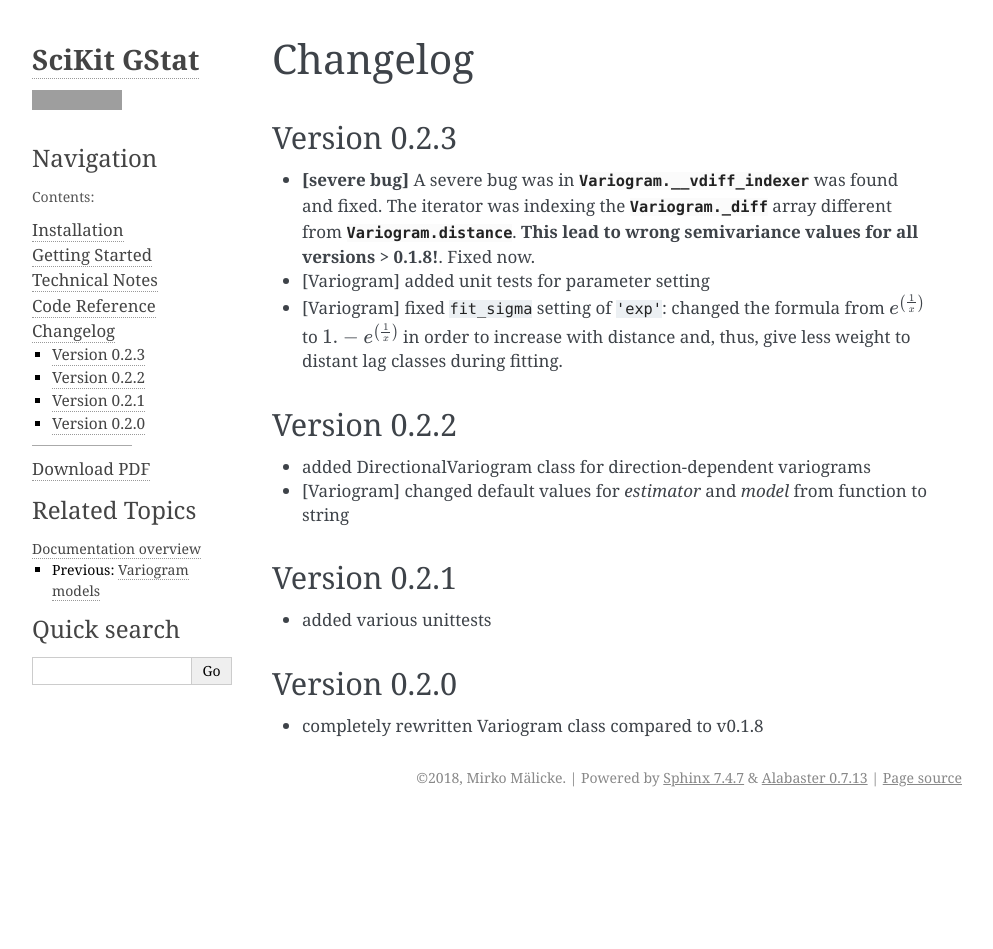
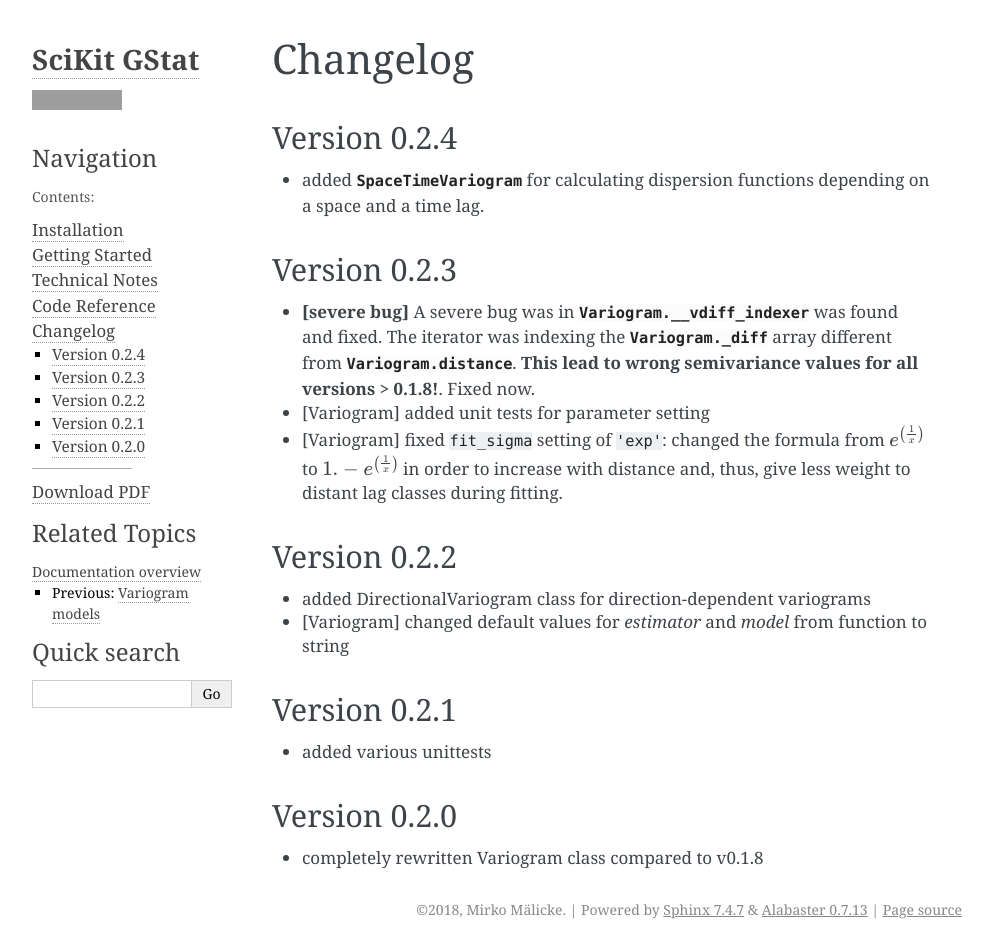
Before and after one commit to mmaelicke/scikit-gstat, a Sphinx documentation site: the page built from docs/changelog.rst, in a window 1280 px wide. Shown: the whole page, without its empty margins (148-1141 px from the left). Built offline with Sphinx 7.4.7, drawn with Linux system fonts in a browser that asks for light colours; pages that are not in the unit, such as notebooks, are missing from menus; before the commit the page ends 900 px from its top, so only the background shows below that; grey boxes are pictures that could not be loaded.

Commit message:
added first code reference for SpaceTimeVariogram

```diff
--- a/docs/changelog.rst
+++ b/docs/changelog.rst
@@ -1,6 +1,12 @@
 =========
 Changelog
 =========
+
+Version 0.2.4
+=============
+
+- added :class:`SpaceTimeVariogram <skgstat.SpaceTimeVariogram>` for
+  calculating dispersion functions depending on a space and a time lag.
 
 Version 0.2.3
 =============
--- a/docs/index.rst
+++ b/docs/index.rst
@@ -12,6 +12,11 @@
 variograms. The module makes use of a rich selection of semi-variance
 estimators and variogram model functions, while being extensible at the same
 time.
+
+With version 0.2.4, the class
+:class:`SpaceTimeVariogram <skgstat.SpaceTimeVariogram>` has been added. It
+computes space-time experimental variogram. However, space-time modeling is
+not implemented yet.
 
 .. note::
 
--- a/docs/reference/reference.rst
+++ b/docs/reference/reference.rst
@@ -8,5 +8,6 @@
 
     variogram
     directionalvariogram
+    spacetimevariogram
     estimator
     models
```
Also changed, not shown: other parts of docs/index.rst (+1 -0 lines), docs/reference/spacetimevariogram.rst (added, +8 -0 lines).
